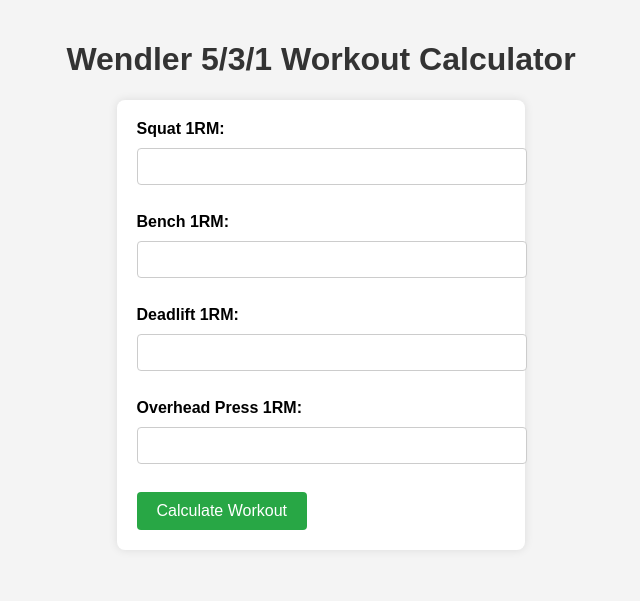
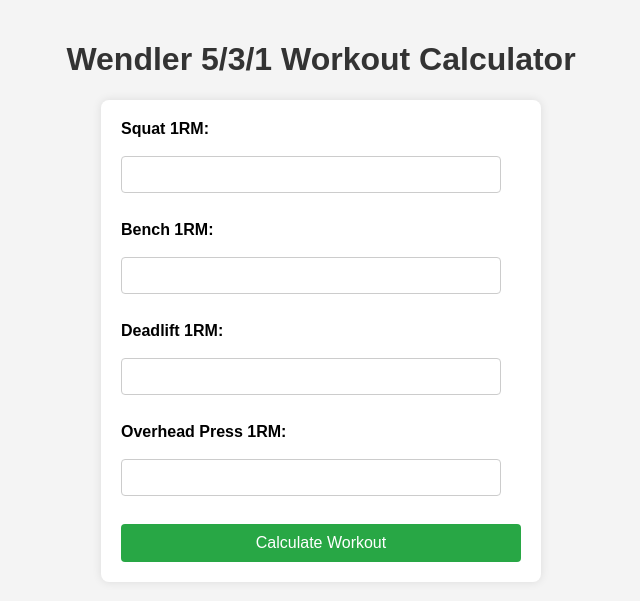
Before and after one commit to GilHope/workout_app, a Flask app: page / in a window 1280 px wide. Shown: the top 601 px of the page, without its empty margins (319-959 px from the left). Run offline with Flask 3, Linux system fonts and the light colour scheme.

Commit message:
update css

```diff
--- a/app.py
+++ b/app.py
@@ -2,7 +2,9 @@ from flask import Flask, render_template, request
 from workout_functions.block_calc.main import calculate_workouts
 import os
 
-app = Flask(__name__, template_folder=os.path.join('frontend', 'templates'))
+app = Flask(__name__,
+            template_folder=os.path.join('frontend', 'templates'),
+            static_folder=os.path.join('frontend', 'static'))
 
 @app.route('/', methods=['GET', 'POST'])
 def index():
--- a/frontend/static/css/styles.css
+++ b/frontend/static/css/styles.css
@@ -17,18 +17,23 @@ form {
     box-shadow: 0px 0px 10px rgba(0, 0, 0, 0.1);
     display: inline-block;
     text-align: left;
+    max-width: 400px; /* Ensure form doesn't get too wide */
+    width: 100%;
 }
 
 label {
     font-weight: bold;
+    display: block;
+    margin-bottom: 8px;
 }
 
 input[type="number"] {
-    width: 100%;
+    width: calc(100% - 20px); /* Ensures it fits within the form */
     padding: 10px;
     margin: 10px 0;
     border: 1px solid #ccc;
     border-radius: 4px;
+    box-sizing: border-box; /* Makes padding included in width */
 }
 
 input[type="submit"] {
@@ -39,6 +44,7 @@ input[type="submit"] {
     border-radius: 4px;
     cursor: pointer;
     font-size: 16px;
+    width: 100%; /* Full width button */
 }
 
 input[type="submit"]:hover {
```
